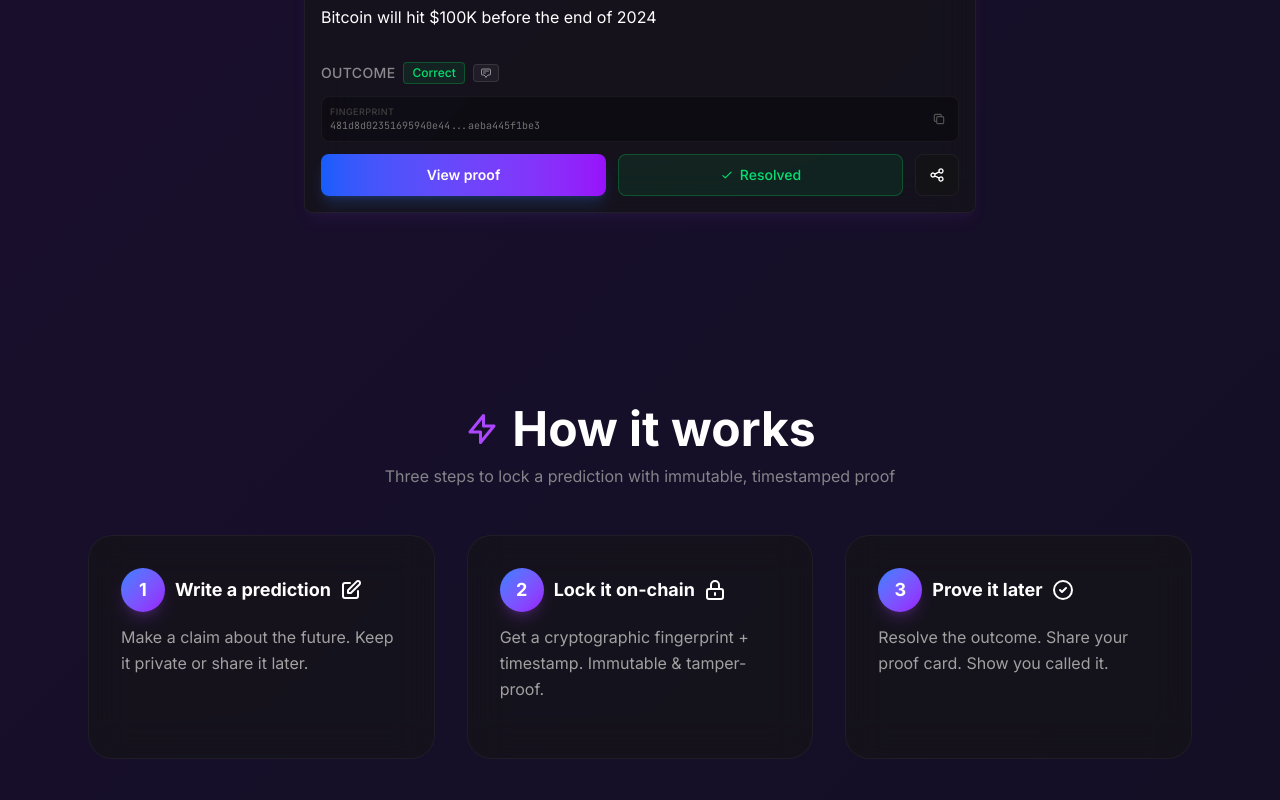
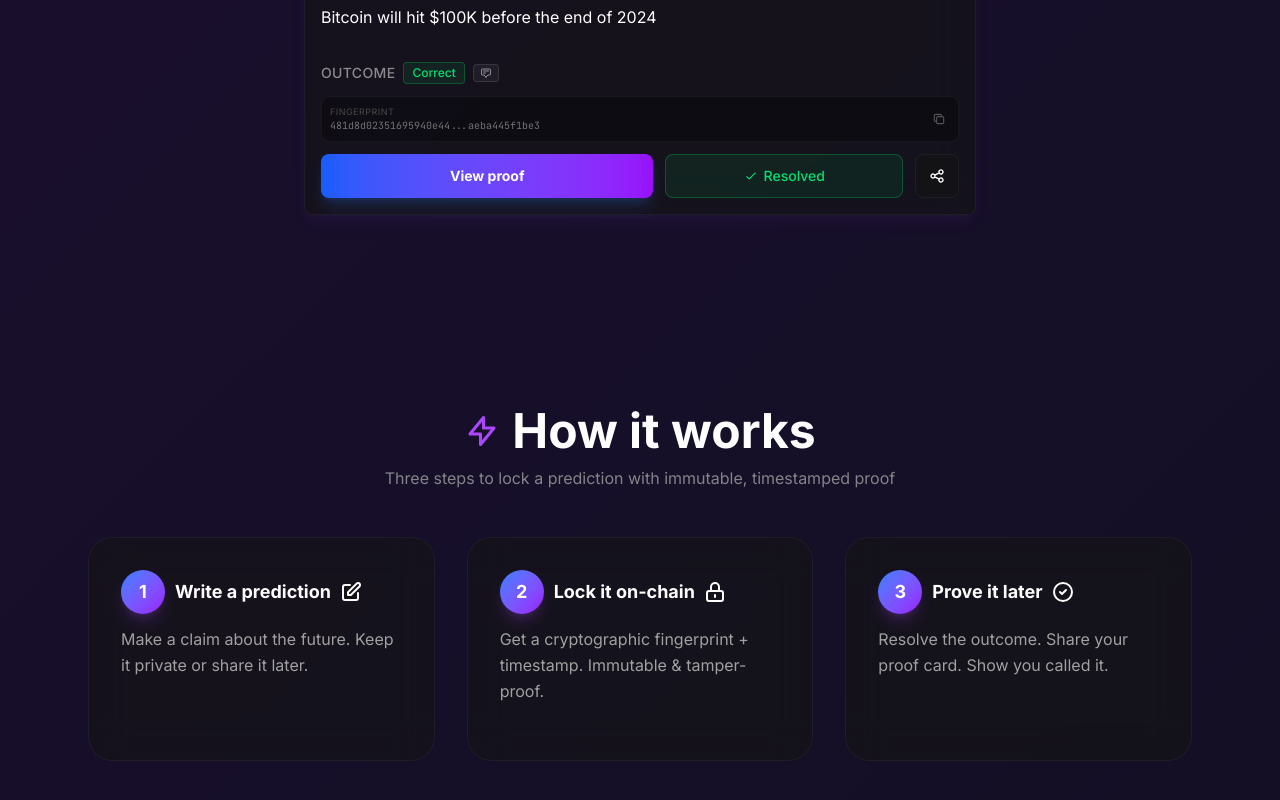
Before and after one commit to Boomchakalala/prooflocker, a Next.js app: page / in a window 1280 px wide. Shown: the part 952-1752 px from the top of the page. Built offline with nearby package versions, Linux system fonts and the light colour scheme; no server answers.

Commit message:
Sandbox autosave

```diff
--- a/src/components/PredictionCard.tsx
+++ b/src/components/PredictionCard.tsx
@@ -242,12 +242,12 @@ export default function PredictionCard({ prediction, currentUserId, onOutcomeUpd
         </div>
       </div>
 
-      {/* 6. ACTIONS ROW - Grid layout */}
-      <div className="grid grid-cols-[1fr_1fr_44px] gap-3 items-stretch">
-        {/* View proof button */}
+      {/* 6. ACTIONS ROW - Grid layout with emphasis on View proof */}
+      <div className="grid grid-cols-[1.4fr_1fr_44px] gap-3 items-stretch">
+        {/* View proof button - PRIMARY ACTION */}
         <Link
           href={`/proof/${prediction.publicSlug}`}
-          className="text-center px-4 py-2.5 text-sm font-semibold text-white bg-gradient-to-r from-blue-600 to-purple-600 hover:from-blue-500 hover:to-purple-500 rounded-lg transition-all shadow-lg shadow-blue-500/20 hover:shadow-blue-500/30 flex items-center justify-center"
+          className="text-center px-4 py-3 text-sm font-bold text-white bg-gradient-to-r from-blue-600 to-purple-600 hover:from-blue-500 hover:to-purple-500 rounded-lg transition-all shadow-lg shadow-blue-500/20 hover:shadow-xl hover:shadow-blue-500/30 flex items-center justify-center"
           title="View proof details"
         >
           View proof
```
